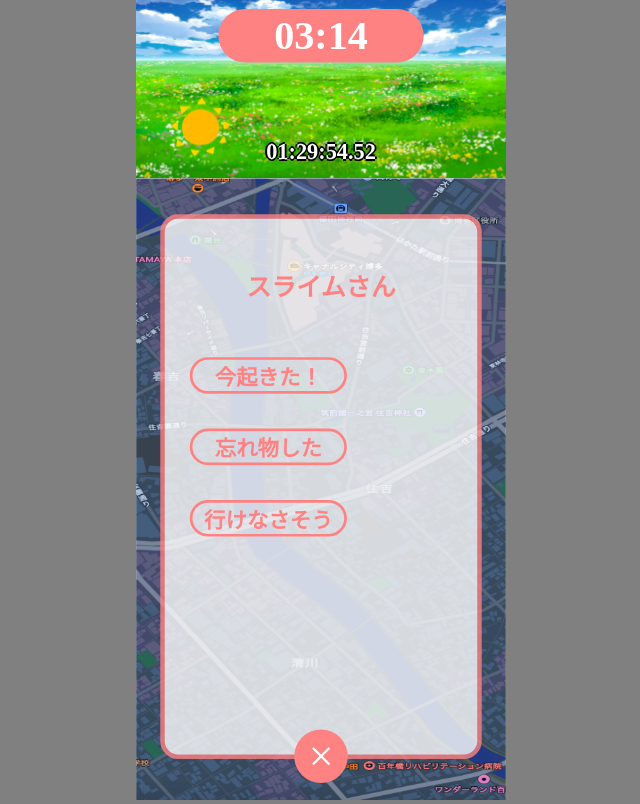
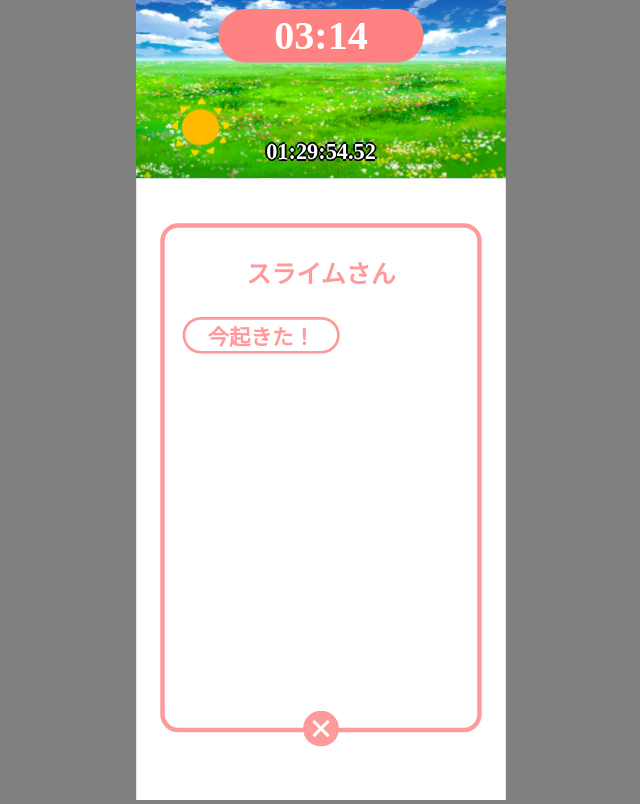
Before and after one commit to ten-pro/matiawaseapp, a Next.js app: page /kakunin in a window 1280 px wide. Shown: the whole page, without its empty margins (319-959 px from the left). Built offline with nearby package versions, Linux system fonts and the light colour scheme.

Commit message:
到着、チャット受信送信APIの受け皿まで完了

```diff
--- a/src/components/map/Chat.tsx
+++ b/src/components/map/Chat.tsx
@@ -1,23 +1,18 @@
 import React from "react";
-import { Inter } from 'next/font/google'
 import Styles from '@/styles/map/board.module.css'
+import Image from "next/image";
 
-const inter = Inter({ subsets: ['latin'] })
+interface ChatProps {
+    onChat: () => void;
+}
 
-function BackGround() {
+const BackGround: React.FC<ChatProps> = ({ onChat }) => {
 return (
-
-
-<div className={Styles.adiv}>
-    <div className={Styles.whiteBack}></div>
-    <img src="../../img/map.jpg" className={Styles.map} />
-    <div className={Styles.name}>スライムさん</div>
-    <div className={Styles.hensin1}>今起きた！</div>
-    <div className={Styles.hensin2}>忘れ物した</div>
-    <div className={Styles.hensin3}>行けなさそう</div>
-    <div className={Styles.close}>×</div>
-</div>
-
+    <div className={Styles.whiteBack}>
+        <div className={Styles.name}>スライムさん</div>
+        <div className={Styles.hensin}>今起きた！</div>
+        <Image className={Styles.close} src="/images/map/close.svg" alt="close" width={20} height={20} onClick={onChat}/>
+    </div>
 );
 }
 export default BackGround
--- a/src/components/map/MenuButton.tsx
+++ b/src/components/map/MenuButton.tsx
@@ -31,6 +31,7 @@ const MenuButton: React.FC<MenuButtonProps> = ({ onVisible, onChat, onSchedule }
 
   const mainButtonStyle = isOpen ? styles.hidden : styles.mainButton;
   const menuStyle = isOpen ? styles.menu : styles.hidden;
+  const backgroundgray = isOpen ? styles.backgroundgray : styles.opacity;
 
   // 配列を作成
   const buttonsData = [
@@ -45,10 +46,11 @@ const MenuButton: React.FC<MenuButtonProps> = ({ onVisible, onChat, onSchedule }
   ];
 
   return (
+    <div className={`${backgroundgray}`}>
       <div className={styles.menuButtonContainer}>
         <Image
           src="images/map/menu.svg"
-        alt=""
+          alt="ああああ"
           width={50}
           height={50}
           className={`${styles.button} ${mainButtonStyle}`}
@@ -98,6 +100,7 @@ const MenuButton: React.FC<MenuButtonProps> = ({ onVisible, onChat, onSchedule }
           />
         </div>
       </div>
+    </div>
   );
 };
 
--- /dev/null
+++ b/src/styles/map/ArrivalButton.module.css
@@ -0,0 +1,6 @@
+.arrival{
+    position:absolute;
+    left:50%;
+    transform: translate(-50%, -50%);
+    top:100px;
+  }
--- a/src/styles/map/ScheduleListComponent.module.css
+++ b/src/styles/map/ScheduleListComponent.module.css
@@ -1,14 +1,11 @@
 .whiteBack {
-    position: absolute;
     width: 350px;
     height: 580px;
+    margin: auto;
+    margin-top:50px;
     border: 3px solid #ff8282;
-    left: 50%;
-    transform: translateX(-50%);
-    margin: -650px 0 0 0;
     border-radius: 20px;
     background-color: white;
-    opacity: 0.7;
     position: relative;
 }
 .whiteBack::-webkit-scrollbar {
@@ -16,19 +13,19 @@
 }
 .close {
     position: absolute;
-    bottom: 27px;
+    opacity: 1;
+    bottom: 0px;
+    left:50%;
+    transform: translate(-50%, 50%);
     font-size: 50px;
-    left: 50%;
-    transform: translateX(-50%);
-    -webkit-transform: translateX(-50%);
-    -ms-transform: translateX(-50%);
     color: white;
     background-color: #ff8282;
     border-radius: 50px;
-    height: 60px;
-    width: 60px;
+    height: 40px;
+    width: 40px;
     display: flex;
     justify-content: center;
+    align-items: center;
 }
 .title {
     color: rgba(255, 130, 130, 1.0);
@@ -43,15 +40,15 @@
 }
 .icon {
     width: 50px;
-    margin-left: 15px;
-    top: 50%;
+    left:10px;
+    top: 40px;
     transform: translateY(-50%);
     position: absolute;
 }
 .border {
-margin: 90px auto 0 auto;
-overflow: scroll;
-height: 450px;
+    margin: 90px auto 0 auto;
+    overflow: scroll;
+    height: 450px;
 }
 .contents {
     border: 3px solid #ff8282;
@@ -70,12 +67,14 @@ height: 450px;
     right: 30px;
 }
 .date {
-    font-size: 24px;
+    opacity: 1;
+    font-size: 20px;
     color: #ff8282;
     font-weight: bold;
 }
 .plan {
+    opacity: 1;
     color: #ff8282;
-    font-size: 22px;
+    font-size: 18px;
     font-weight: bold;
 }
--- a/src/styles/map/board.module.css
+++ b/src/styles/map/board.module.css
@@ -1,74 +1,27 @@
 .adiv {
-    position: relative;
 }
 .whiteBack {
     width: 350px;
-    height: 600px;
+    height: 560px;
+    margin:auto;
+    margin-top:50px;
     background-color: white;
     opacity: 0.8;
-    position: absolute;
-    left: 50%;
-    transform: translateX(-50%);
-    -webkit-transform: translateX(-50%);
-    -ms-transform: translateX(-50%);
-    bottom: 50px;
     border-radius: 20px;
     border: 5px solid rgba(255, 130, 130, 1);
 }
-.map {
-    width: 414px;
-    height: 696px;
-    bottom: 0;
-}
 .name {
-    position: absolute;
-    left: 50%;
-    transform: translateX(-50%);
-    -webkit-transform: translateX(-50%);
-    -ms-transform: translateX(-50%);
-    top: 100px;
     color: #ff8282;
     font-weight: bold;
     font-family: sans-serif;
+    margin-top:30px;
+    margin-bottom: 30px;
     font-size: 28px;
-}
-.hensin1 {
-    position: absolute;
-    top: 200px;
-    color: #ff8282;
-    border: 3px solid #ff8282;
-    border-radius: 50px;
-    left: 60px;
-    width: 170px;
-    height: 35px;
-    align-items: center;
-    display: flex;
-    font-weight: bold;
-    font-family: sans-serif;
-    font-size: 24px;
-    justify-content: center;
     text-align: center;
 }
-.hensin2 {
-    position: absolute;
-    top: 280px;
-    color: #ff8282;
-    border: 3px solid #ff8282;
-    border-radius: 50px;
-    left: 60px;
-    width: 170px;
-    height: 35px;
-    align-items: center;
-    display: flex;
-    font-weight: bold;
-    font-family: sans-serif;
-    font-size: 24px;
-    justify-content: center;
-    text-align: center;
-}
-.hensin3 {
-    position: absolute;
-    top: 360px;
+.hensin {
+    margin-top:30px;
+    margin-left:20px;
     color: #ff8282;
     border: 3px solid #ff8282;
     border-radius: 50px;
@@ -85,17 +38,17 @@
 }
 .close {
     position: absolute;
-    bottom: 23px;
+    opacity: 1;
+    bottom: 80px;
+    left:50%;
+    transform: translate(-50%, 50%);
     font-size: 50px;
-    left: 50%;
-    transform: translateX(-50%);
-    -webkit-transform: translateX(-50%);
-    -ms-transform: translateX(-50%);
     color: white;
     background-color: #ff8282;
     border-radius: 50px;
-    height: 60px;
-    width: 60px;
+    height: 40px;
+    width: 40px;
     display: flex;
     justify-content: center;
+    align-items: center;
 }
```
Also changed, not shown: src/components/map/ArrivalButton.tsx (added, +21 -0 lines), src/components/map/FaceSelect.tsx (+8 -2 lines), src/components/map/ScheduleListComponent.tsx (+12 -13 lines), src/pages/map.tsx (+73 -5 lines), src/styles/map/MenuButton.module.css (+12 -0 lines). Lines whose indentation alone changed are shown as unchanged.
